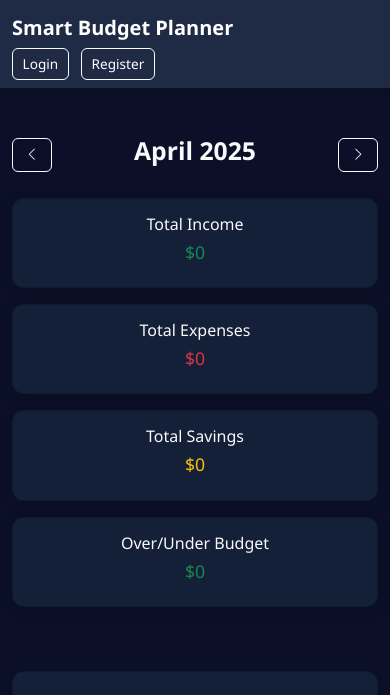
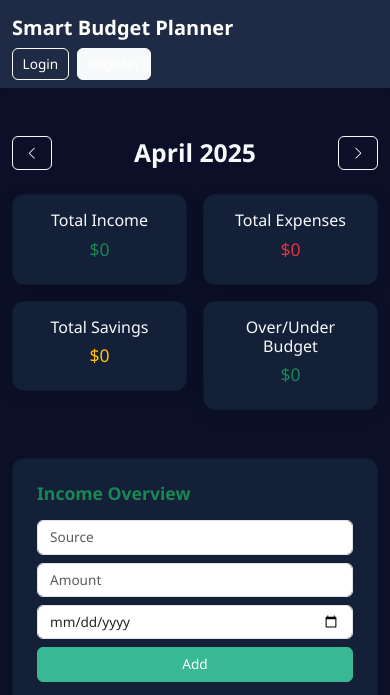
Before and after one commit to Marmitt/smart-expense-tracker, a Flask app: page / in a window 390 px wide. Shown: the top 695 px of the page. Run offline with Flask 3, Linux system fonts and the light colour scheme.

Commit message:
Updated index.html for full mobile responsiveness

```diff
--- a/templates/index.html
+++ b/templates/index.html
@@ -5,8 +5,8 @@
   <title>Smart Budget Planner</title>
   <meta name="viewport" content="width=device-width, initial-scale=1" />
   <link href="https://cdn.jsdelivr.net/npm/bootstrap@5.3.2/dist/css/bootstrap.min.css" rel="stylesheet" />
-  <link href="https://cdn.jsdelivr.net/npm/bootstrap-icons@1.10.5/font/bootstrap-icons.css" rel="stylesheet">
-  <link rel="stylesheet" href="{{ url_for('static', filename='css/style.css') }}">
+  <link href="https://cdn.jsdelivr.net/npm/bootstrap-icons@1.10.5/font/bootstrap-icons.css" rel="stylesheet" />
+  <link rel="stylesheet" href="{{ url_for('static', filename='css/style.css') }}" />
   <script src="https://cdn.jsdelivr.net/npm/chart.js"></script>
 </head>
 <body>
@@ -15,12 +15,14 @@
   <nav class="navbar navbar-expand-lg navbar-custom shadow-sm mb-4">
     <div class="container-fluid">
       <a class="navbar-brand fw-bold" href="/">Smart Budget Planner</a>
-      <div>
+      <div class="d-flex align-items-center">
         {% if session.get("user_id") %}
-          <a href="/logout" class="btn btn-outline-light ms-2">Logout</a>
+          <form action="/logout" method="get" class="mb-0">
+            <button type="submit" class="btn btn-outline-light ms-2">Logout</button>
+          </form>
         {% else %}
           <a href="/login" class="btn btn-outline-light me-2">Login</a>
-          <a href="/register" class="btn btn-outline-light">Register</a>
+          <a href="/register" class="btn btn-light">Register</a>
         {% endif %}
       </div>
     </div>
@@ -29,50 +31,53 @@
   <div class="container py-4">
 
     <!-- Month Navigation -->
-    <div class="d-flex justify-content-between align-items-center mb-4">
+    <div class="d-flex justify-content-between align-items-center mb-4 flex-wrap gap-2">
       <a href="/?month={{ prev_month }}" class="btn btn-outline-light">
         <i class="bi bi-chevron-left"></i>
       </a>
-      <h2 class="fw-bold text-center text-light">{{ current_month.strftime('%B %Y') }}</h2>
+      <h2 class="fw-bold text-light mb-0 text-center flex-grow-1">{{ current_month.strftime('%B %Y') }}</h2>
       <a href="/?month={{ next_month }}" class="btn btn-outline-light">
         <i class="bi bi-chevron-right"></i>
       </a>
     </div>
 
     <!-- Summary Cards -->
-    <div class="row text-center mb-5">
-      <div class="col-md-3 mb-3">
+    <div class="row text-center mb-5 g-3">
+      <div class="col-6 col-md-3">
         <div class="card p-3">
           <h6 class="text-light">Total Income</h6>
           <h4 class="text-success">${{ budget }}</h4>
         </div>
       </div>
-      <div class="col-md-3 mb-3">
+      <div class="col-6 col-md-3">
         <div class="card p-3">
           <h6 class="text-light">Total Expenses</h6>
           <h4 class="text-danger">${{ total }}</h4>
         </div>
       </div>
-      <div class="col-md-3 mb-3">
+      <div class="col-6 col-md-3">
         <div class="card p-3">
           <h6 class="text-light">Total Savings</h6>
           <h4 class="text-warning">${{ remaining }}</h4>
         </div>
       </div>
-      <div class="col-md-3 mb-3">
+      <div class="col-6 col-md-3">
         <div class="card p-3">
           <h6 class="text-light">Over/Under Budget</h6>
-          <h4 class="{% if remaining >= 0 %}text-success{% else %}text-danger{% endif %}">${{ remaining }}</h4>
+          <h4 class="{% if remaining >= 0 %}text-success{% else %}text-danger{% endif %}">
+            ${{ remaining }}
+          </h4>
         </div>
       </div>
     </div>
 
-    <!-- Dashboard Sections (two-column layouts restored as requested) -->
+    <!-- Dashboard Sections -->
     {% include 'income_section.html' %}
     {% include 'expense_section.html' %}
     {% include 'savings_section.html' %}
     {% include 'charts.html' %}
 
   </div>
+
 </body>
 </html>
```
